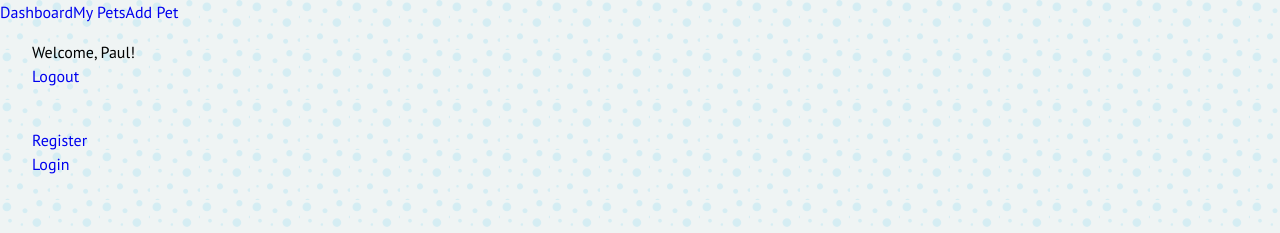
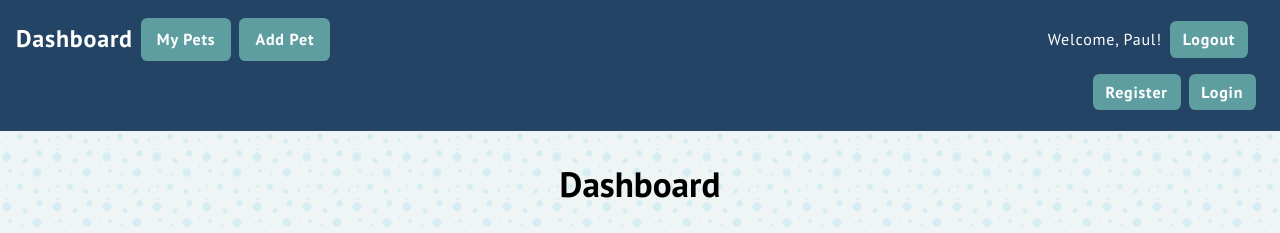
Before and after one commit to Y3llow45/React-my-pets, a React (Create React App) app: page / in a window 1280 px wide. Shown: the top 233 px of the page. Built offline with nearby package versions, Linux system fonts and the light colour scheme; a web font is replaced by a local one.

Commit message:
fix some stuff

```diff
--- a/src/components/Categories/Categories.js
+++ b/src/components/Categories/Categories.js
@@ -10,9 +10,9 @@ class Categories extends Component {
         }
     }
     componentDidMount() {
-        fetch('localhost:5000/pets')
+        fetch('localhost:3000/pets')
             .then(res => res.json())
-            .then(res => setState({ pets: res }))
+            .then(res => this.setState({ pets: res }))
             .catch(error => console.log(error));
     }
     render() {
--- a/src/components/Header/Header.js
+++ b/src/components/Header/Header.js
@@ -1,26 +1,26 @@
 const Header = () => {
     return (
         <header id="site-header">
-            <nav class="navbar">
-                <section class="navbar-dashboard">
-                    <div class="first-bar">
+            <nav className="navbar">
+                <section className="navbar-dashboard">
+                    <div className="first-bar">
                         <a href="#">Dashboard</a>
-                        <a class="button" href="#">My Pets</a>
-                        <a class="button" href="#">Add Pet</a>
+                        <a className="button" href="#">My Pets</a>
+                        <a className="button" href="#">Add Pet</a>
                     </div>
-                    <div class="second-bar">
+                    <div className="second-bar">
                         <ul>
                             <li>Welcome, Paul!</li>
-                            <li><a href="#"><i class="fas fa-sign-out-alt"></i>
+                            <li><a href="#"><i className="fas fa-sign-out-alt"></i>
                                 Logout</a></li>
                         </ul>
                     </div>
                 </section>
-                <section class="navbar-anonymous">
+                <section className="navbar-anonymous">
                     <ul>
-                        <li><a href="#"><i class="fas fa-user-plus"></i>
+                        <li><a href="#"><i className="fas fa-user-plus"></i>
                             Register</a></li>
-                        <li><a href="#"><i class="fas fa-sign-in-alt"></i> Login</a></li>
+                        <li><a href="#"><i className="fas fa-sign-in-alt"></i> Login</a></li>
                     </ul>
                 </section>
             </nav>
```
